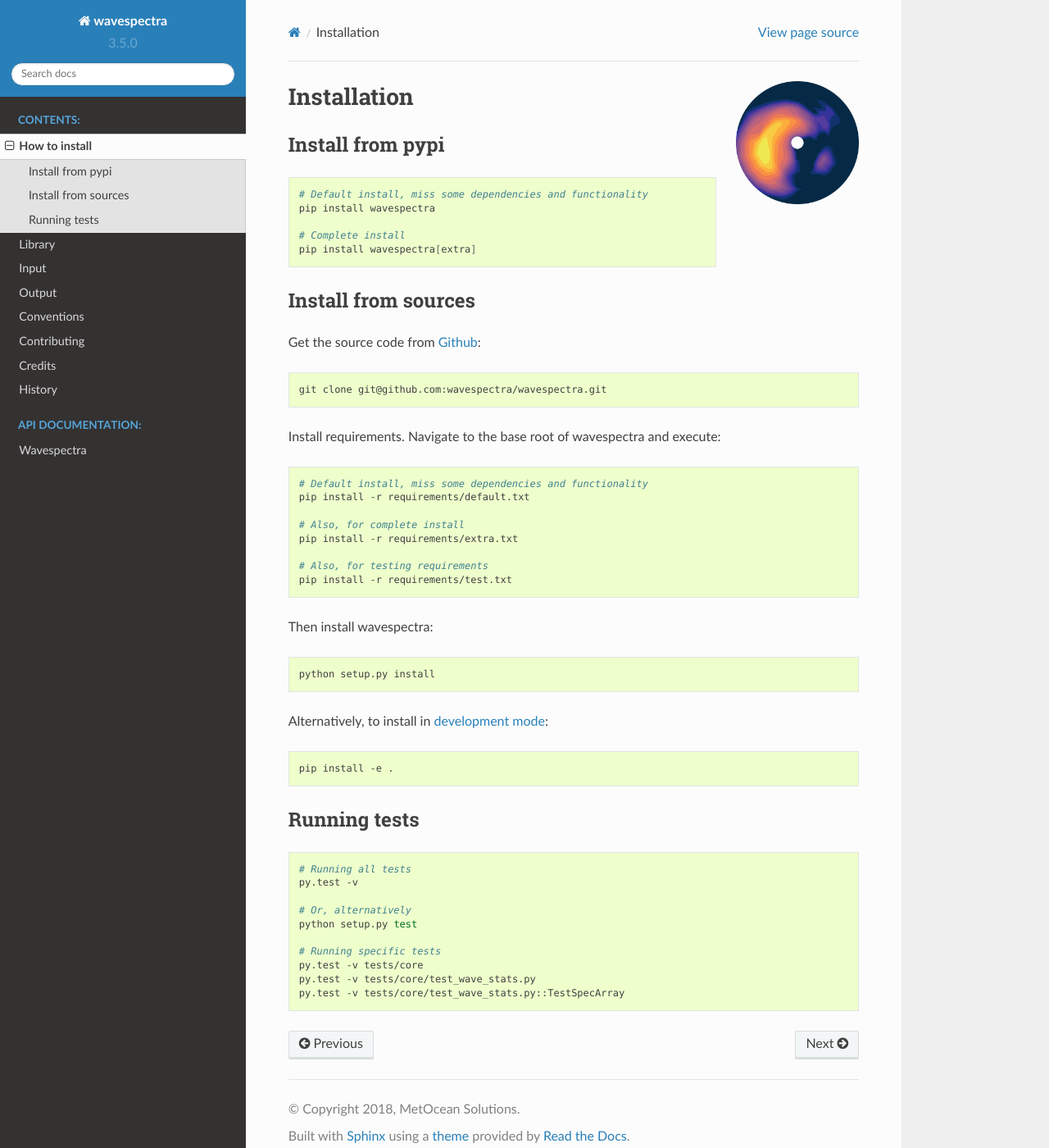
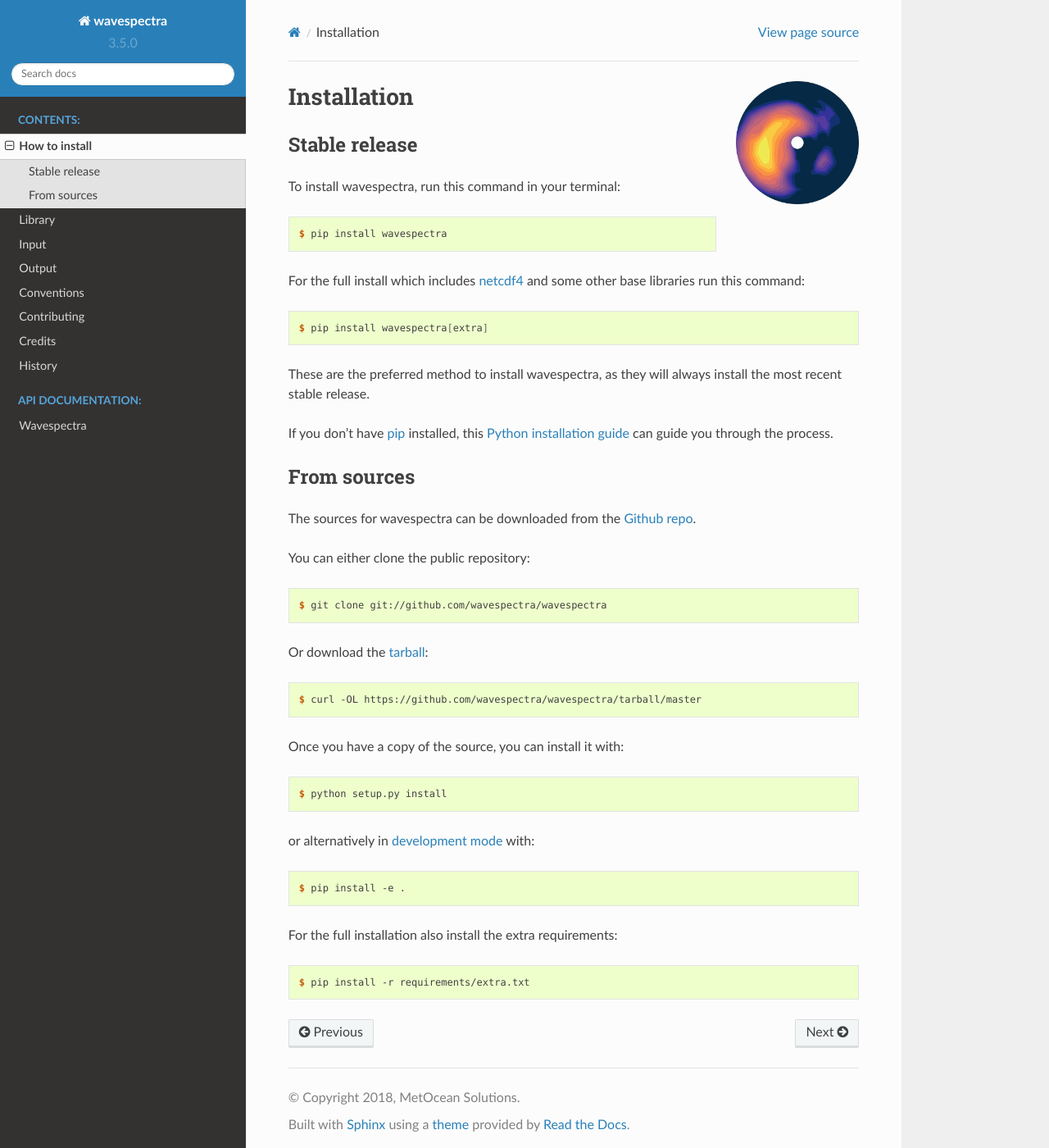
Before and after one commit to wavespectra/wavespectra, a Sphinx documentation site: the page built from docs/install.rst, in a window 1280 px wide and 1400 px high. Shown: the whole window at 82% size. Built offline with Sphinx 7.4.7 and the Read the Docs theme 2.0.0, drawn with Linux system fonts in a browser that asks for light colours.

Commit message:
Changes to install section

```diff
--- a/docs/install.rst
+++ b/docs/install.rst
@@ -6,64 +6,66 @@
 Installation
 ============
 
-Install from pypi
------------------
-.. code:: bash
+Stable release
+--------------
 
-   # Default install, miss some dependencies and functionality
-   pip install wavespectra
+To install wavespectra, run this command in your terminal:
 
-   # Complete install
-   pip install wavespectra[extra]
+.. code-block:: console
 
-Install from sources
---------------------
-Get the source code from Github_:
+   $ pip install wavespectra
 
-.. code:: bash
+For the full install which includes `netcdf4`_ and some other
+base libraries run this command:
 
-    git clone git@github.com:wavespectra/wavespectra.git
+.. code-block:: console
 
-Install requirements. Navigate to the base root of wavespectra and execute:
+   $ pip install wavespectra[extra]
 
-.. code:: bash
+These are the preferred method to install wavespectra, as they will always install the most
+recent stable release.
 
-   # Default install, miss some dependencies and functionality
-   pip install -r requirements/default.txt
+If you don't have `pip`_ installed, this `Python installation guide`_ can guide
+you through the process.
 
-   # Also, for complete install
-   pip install -r requirements/extra.txt
+From sources
+------------
 
-   # Also, for testing requirements
-   pip install -r requirements/test.txt
+The sources for wavespectra can be downloaded from the `Github repo`_.
 
-Then install wavespectra:
+You can either clone the public repository:
 
-.. code:: bash
+.. code-block:: console
 
-   python setup.py install
+    $ git clone git://github.com/wavespectra/wavespectra
 
-Alternatively, to install in `development mode`_:
+Or download the `tarball`_:
 
-.. code:: bash
+.. code-block:: console
 
-   pip install -e .
+    $ curl -OL https://github.com/wavespectra/wavespectra/tarball/master
 
-Running tests
---------------------
+Once you have a copy of the source, you can install it with:
 
-.. code:: bash
+.. code-block:: console
 
-    # Running all tests
-    py.test -v
+    $ python setup.py install
 
-    # Or, alternatively
-    python setup.py test
+or alternatively in `development mode`_ with:
 
-    # Running specific tests
-    py.test -v tests/core
-    py.test -v tests/core/test_wave_stats.py
-    py.test -v tests/core/test_wave_stats.py::TestSpecArray
+.. code-block:: console
 
-.. _Github: https://github.com/wavespectra/wavespectra
+   $ pip install -e .
+
+For the full installation also install the extra requirements:
+
+.. code-block:: console
+
+   $ pip install -r requirements/extra.txt
+
+.. _netcdf4: https://unidata.github.io/netcdf4-python/netCDF4/index.html
+.. _pip: https://pip.pypa.io
+.. _Python installation guide: http://docs.python-guide.org/en/latest/starting/installation/
+.. _Github repo: https://github.com/wavespectra/wavespectra
+.. _tarball: https://github.com/wavespectra/wavespectra/tarball/master
 .. _development mode: https://pip.pypa.io/en/latest/reference/pip_install/#editable-installs
```
Also changed, not shown: docs/installation.rst (deleted, +0 -51 lines).
